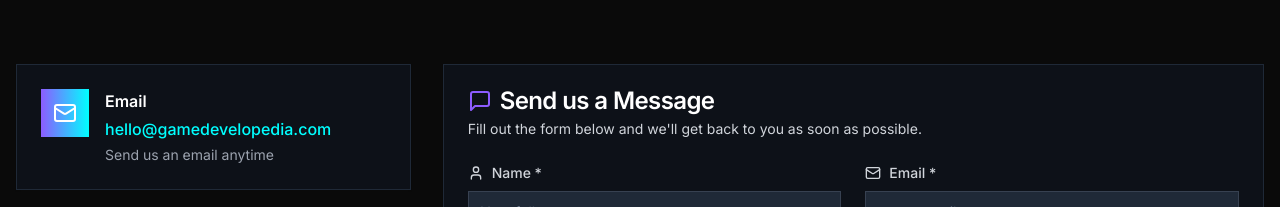
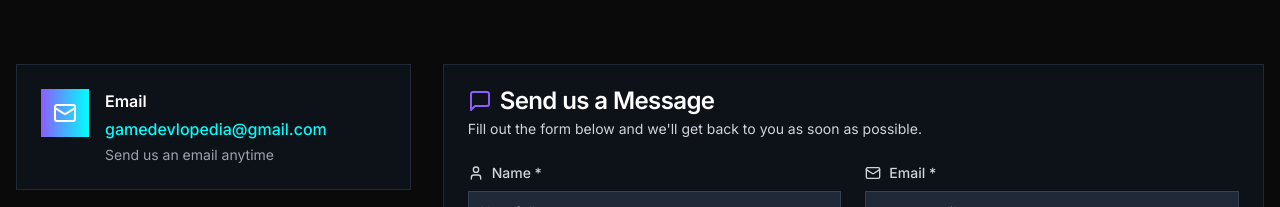
Before and after one commit to pratham444/GameDevelopedia, a Next.js app: page / in a window 1280 px wide. Shown: the part 4050-4257 px from the top of the page. Built offline with nearby package versions, Linux system fonts and the light colour scheme; no server answers; the database is empty.

Commit message:
Update contact-section.tsx

```diff
--- a/components/sections/contact-section.tsx
+++ b/components/sections/contact-section.tsx
@@ -81,7 +81,7 @@ export function ContactSection() {
     {
       icon: Mail,
       title: "Email",
-      value: contactInfo?.email || "gamedevlopedia@gmail.com",
+      value: "gamedevlopedia@gmail.com",
       description: "Send us an email anytime",
     },
     {
```
